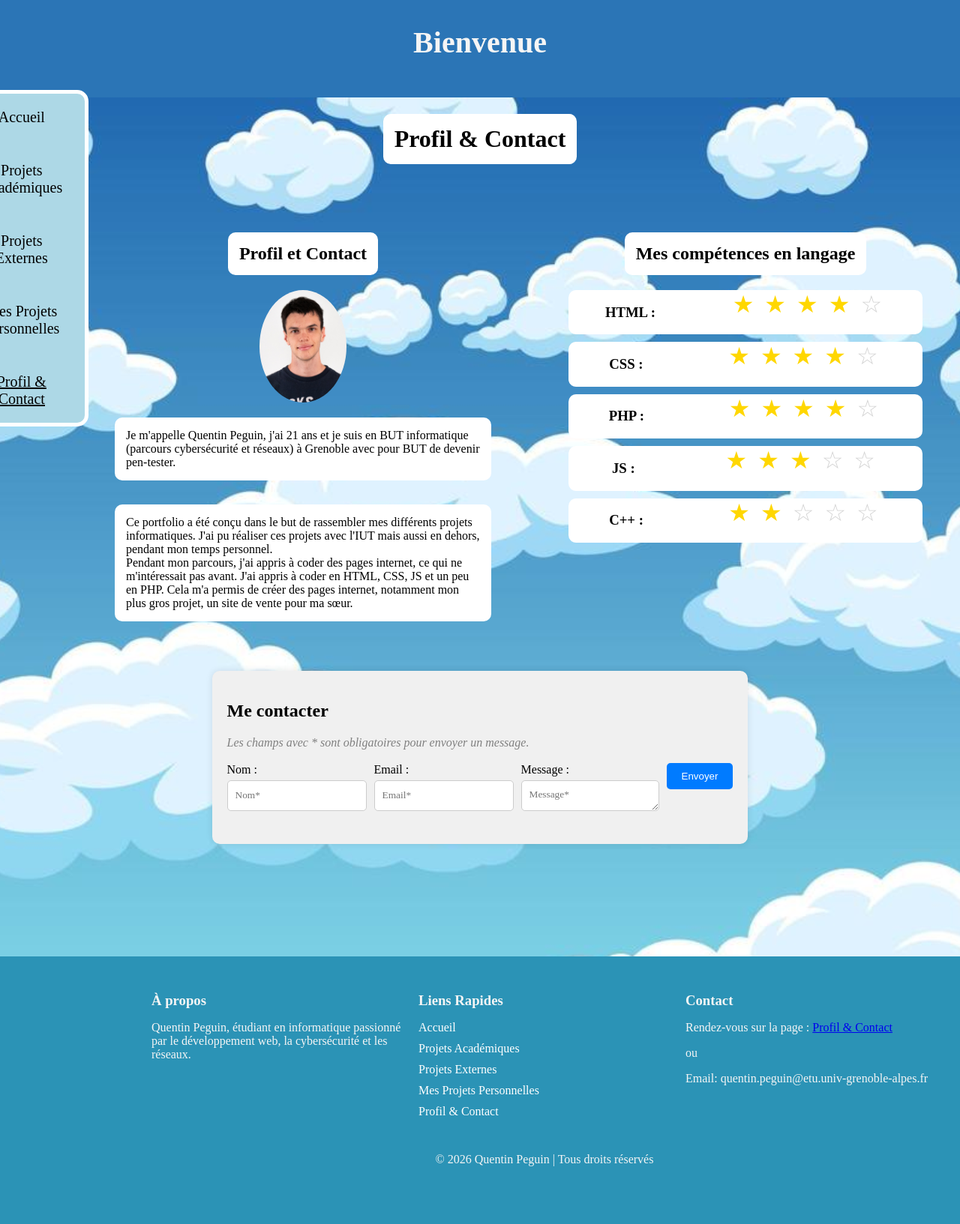
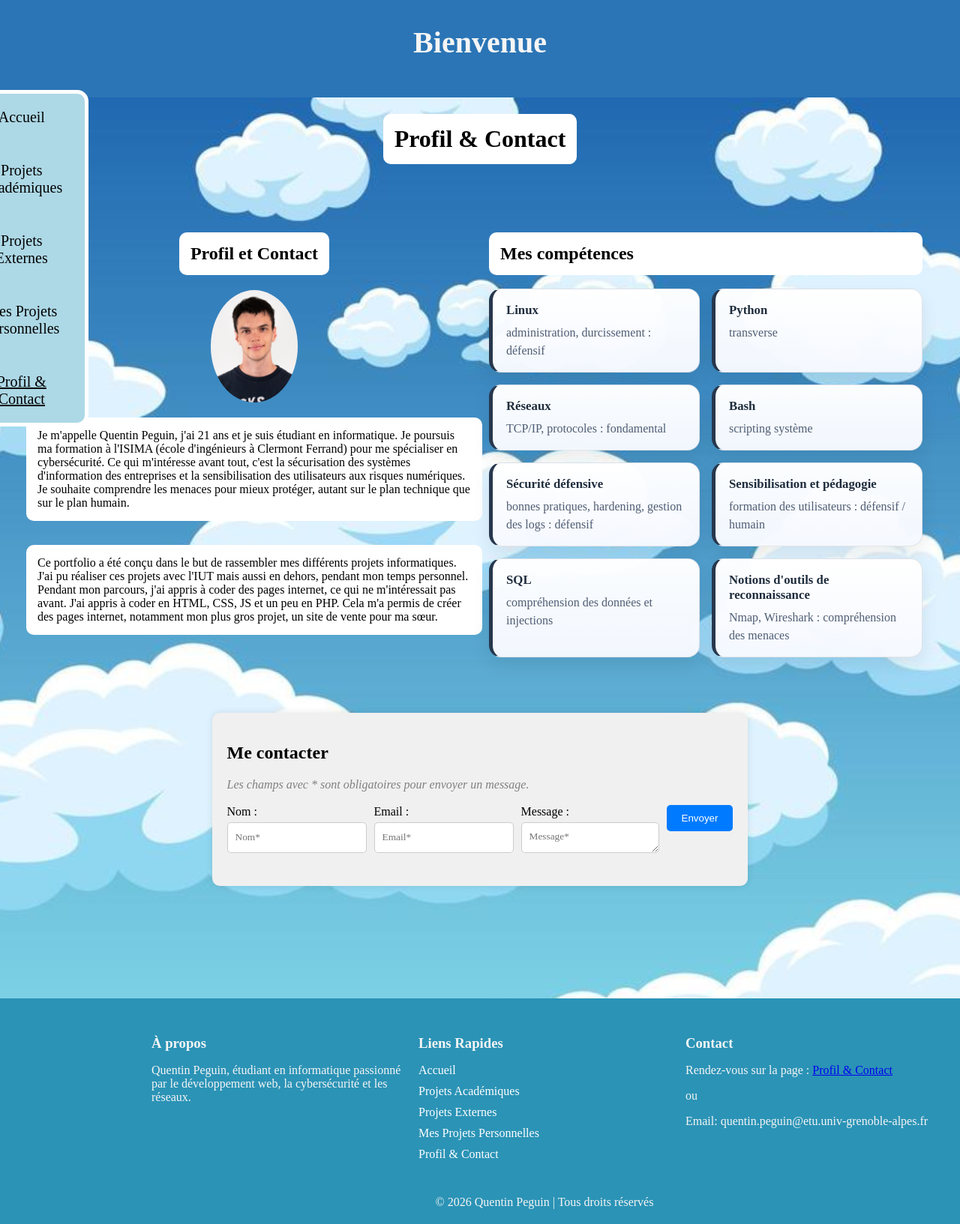
Before and after one commit to QuentinPeg/portfolio, a PHP site: page /html/Mon_profil.html in a window 1280 px wide. Shown: the whole page at 75% size. Before the commit the page ends 1556 px from the top, so only its background shows below. Run offline with PHP 8.4, Linux system fonts and the light colour scheme.

Commit message:
Mise à jour des descriptions personnelles dans plusieurs fichiers HTML pour refléter une formation et des objectifs professionnels plus précis en cybersécurité. Ajout de styles CSS pour améliorer la mise en page.

```diff
--- a/html/Mon_profil.html
+++ b/html/Mon_profil.html
@@ -10,6 +10,85 @@
     <title>Profil & Contact - Portfolio de Quentin Peguin</title>
     <link rel="stylesheet" href="../Css/Dossier.css">
     <link rel="stylesheet" href="../Css/header_footer_nav.css">
+    <style>
+        #main>article:nth-of-type(2) {
+            width: min(100%, 860px);
+            padding: 0;
+            align-items: stretch;
+        }
+
+        #main {
+            display: grid;
+            grid-template-columns: minmax(0, 1fr) minmax(0, 1fr);
+            gap: 24px;
+            align-items: start;
+        }
+
+        #main>article {
+            width: 100%;
+            padding-left: 0;
+        }
+
+        #main>.container {
+            grid-column: 1 / -1;
+        }
+
+        #main>article:nth-of-type(2)>h2 {
+            margin-bottom: 18px;
+        }
+
+        .competences-grid {
+            display: grid;
+            grid-template-columns: repeat(auto-fit, minmax(230px, 1fr));
+            gap: 16px;
+            width: 100%;
+        }
+
+        .competences-grid .star-rating {
+            background: linear-gradient(180deg, rgba(255, 255, 255, 0.98), rgba(245, 248, 255, 0.98));
+            border: 1px solid rgba(39, 55, 77, 0.12);
+            border-left: 5px solid #27374d;
+            border-radius: 16px;
+            padding: 18px 18px 16px;
+            margin: 0;
+            display: flex;
+            flex-direction: column;
+            gap: 8px;
+            box-shadow: 0 10px 24px rgba(19, 28, 41, 0.08);
+        }
+
+        .competences-grid .star-rating h3 {
+            margin: 0;
+            padding: 0;
+            background: transparent;
+            border-radius: 0;
+            color: #1f2d3d;
+            font-size: 1.05rem;
+        }
+
+        .competences-grid .star-rating p {
+            margin: 0;
+            background: transparent;
+            padding: 0;
+            border-radius: 0;
+            color: #4f5d73;
+            line-height: 1.5;
+        }
+
+        @media only screen and (max-width: 1000px) {
+            #main {
+                grid-template-columns: 1fr;
+            }
+
+            #main>article:nth-of-type(2) {
+                width: 80% !important;
+            }
+
+            #main>.container {
+                grid-column: auto;
+            }
+        }
+    </style>
 </head>
 
 <body>
@@ -53,10 +132,7 @@
                 <div>
                     <img src="../Images/photoprofil.jpeg" alt="Photo de profil">
                 </div>
-                <p>Je m'appelle Quentin Peguin, j'ai <span id="age"></span> ans et je suis en BUT informatique (parcours
-                    cybersécurité et réseaux) à
-                    Grenoble avec pour BUT de devenir pen-tester.
-                </p>
+                <p>Je m'appelle Quentin Peguin, j'ai <span id="age"></span> ans et je suis étudiant en informatique. Je poursuis ma formation à l'ISIMA (école d'ingénieurs à Clermont Ferrand) pour me spécialiser en cybersécurité. Ce qui m'intéresse avant tout, c'est la sécurisation des systèmes d'information des entreprises et la sensibilisation des utilisateurs aux risques numériques. Je souhaite comprendre les menaces pour mieux protéger, autant sur le plan technique que sur le plan humain.</p>
                 <p>Ce portfolio a été conçu dans le but de rassembler mes différents projets informatiques. J'ai pu
                     réaliser
                     ces projets avec l'IUT mais aussi en dehors, pendant mon temps personnel.
@@ -68,59 +144,46 @@
                 </p>
             </article>
             <article>
-                <h2>Mes compétences en langage</h2>
-                <div class="star-rating">
-                    <h3>HTML :</h3>
-                    <div class="stars" data-rating="4">
-                        <span class="star full">&#9733;</span>
-                        <span class="star full">&#9733;</span>
-                        <span class="star full">&#9733;</span>
-                        <span class="star full">&#9733;</span>
-                        <span class="star empty">&#9734;</span>
+                <h2>Mes compétences</h2>
+                <div class="competences-grid">
+                    <div class="star-rating">
+                        <h3>Linux</h3>
+                        <p>administration, durcissement : défensif</p>
                     </div>
-                </div>
 
-                <div class="star-rating">
-                    <h3>CSS :</h3>
-                    <div class="stars" data-rating="4">
-                        <span class="star full">&#9733;</span>
-                        <span class="star full">&#9733;</span>
-                        <span class="star full">&#9733;</span>
-                        <span class="star full">&#9733;</span>
-                        <span class="star empty">&#9734;</span>
+                    <div class="star-rating">
+                        <h3>Python</h3>
+                        <p>transverse</p>
                     </div>
-                </div>
 
-                <div class="star-rating">
-                    <h3>PHP :</h3>
-                    <div class="stars" data-rating="2">
-                        <span class="star full">&#9733;</span>
-                        <span class="star full">&#9733;</span>
-                        <span class="star full">&#9733;</span>
-                        <span class="star full">&#9733;</span>
-                        <span class="star empty">&#9734;</span>
+                    <div class="star-rating">
+                        <h3>Réseaux</h3>
+                        <p>TCP/IP, protocoles : fondamental</p>
                     </div>
-                </div>
 
-                <div class="star-rating">
-                    <h3>JS :</h3>
-                    <div class="stars" data-rating="2">
-                        <span class="star full">&#9733;</span>
-                        <span class="star full">&#9733;</span>
-                        <span class="star full">&#9733;</span>
-                        <span class="star empty">&#9734;</span>
-                        <span class="star empty">&#9734;</span>
+                    <div class="star-rating">
+                        <h3>Bash</h3>
+                        <p>scripting système</p>
                     </div>
-                </div>
 
-                <div class="star-rating">
-                    <h3>C++ :</h3>
-                    <div class="stars" data-rating="2">
-                        <span class="star full">&#9733;</span>
-                        <span class="star full">&#9733;</span>
-                        <span class="star empty">&#9734;</span>
-                        <span class="star empty">&#9734;</span>
-                        <span class="star empty">&#9734;</span>
+                    <div class="star-rating">
+                        <h3>Sécurité défensive</h3>
+                        <p>bonnes pratiques, hardening, gestion des logs : défensif</p>
+                    </div>
+
+                    <div class="star-rating">
+                        <h3>Sensibilisation et pédagogie</h3>
+                        <p>formation des utilisateurs : défensif / humain</p>
+                    </div>
+
+                    <div class="star-rating">
+                        <h3>SQL</h3>
+                        <p>compréhension des données et injections</p>
+                    </div>
+
+                    <div class="star-rating">
+                        <h3>Notions d'outils de reconnaissance</h3>
+                        <p>Nmap, Wireshark : compréhension des menaces</p>
                     </div>
                 </div>
 
```
Also changed, not shown: html/Accueil.html (+2 -7 lines), html/Mes_pages_personnelles.html (+2 -7 lines), html/Projets_Academiques.html (+2 -7 lines), html/Projets_Externes.html (+2 -7 lines), index.html (+2 -7 lines), Css/header_footer_nav.css (line endings or trailing spaces).
